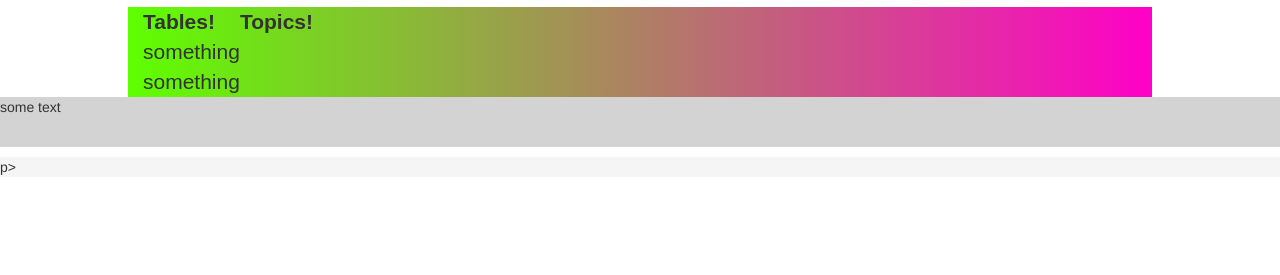
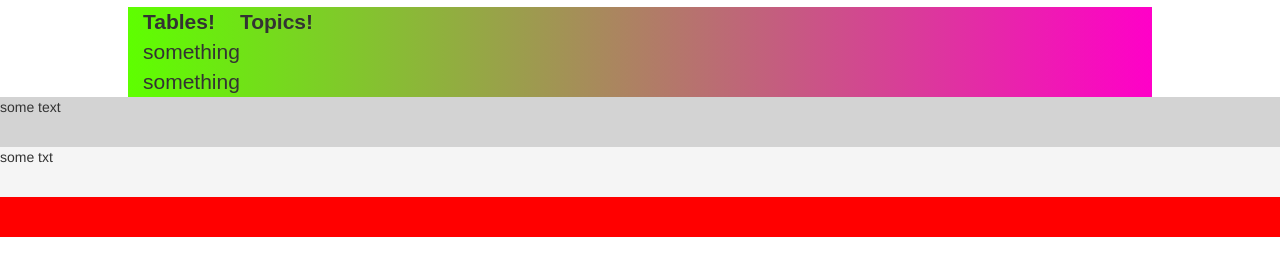
Before and after one commit to CaffeinatedDave/my-first-website, a plain HTML site: page index.html in a window 1280 px wide. Shown: the part 163-438 px from the top of the page. Drawn offline with nearby package versions, Linux system fonts and the light colour scheme.

Commit message:
:poop: fix

```diff
--- a/index.html
+++ b/index.html
@@ -59,11 +59,12 @@
       <br>
     </div>
     <div style="background-color:whitesmoke">
-      <p></p>p>
+      <p> some txt</p>
       <br>
     </div>
-    <footer>
-
+    <footer style="background-color: red">
+      <br>
+      <br>
     </footer>
   </body>
 </html>
```
